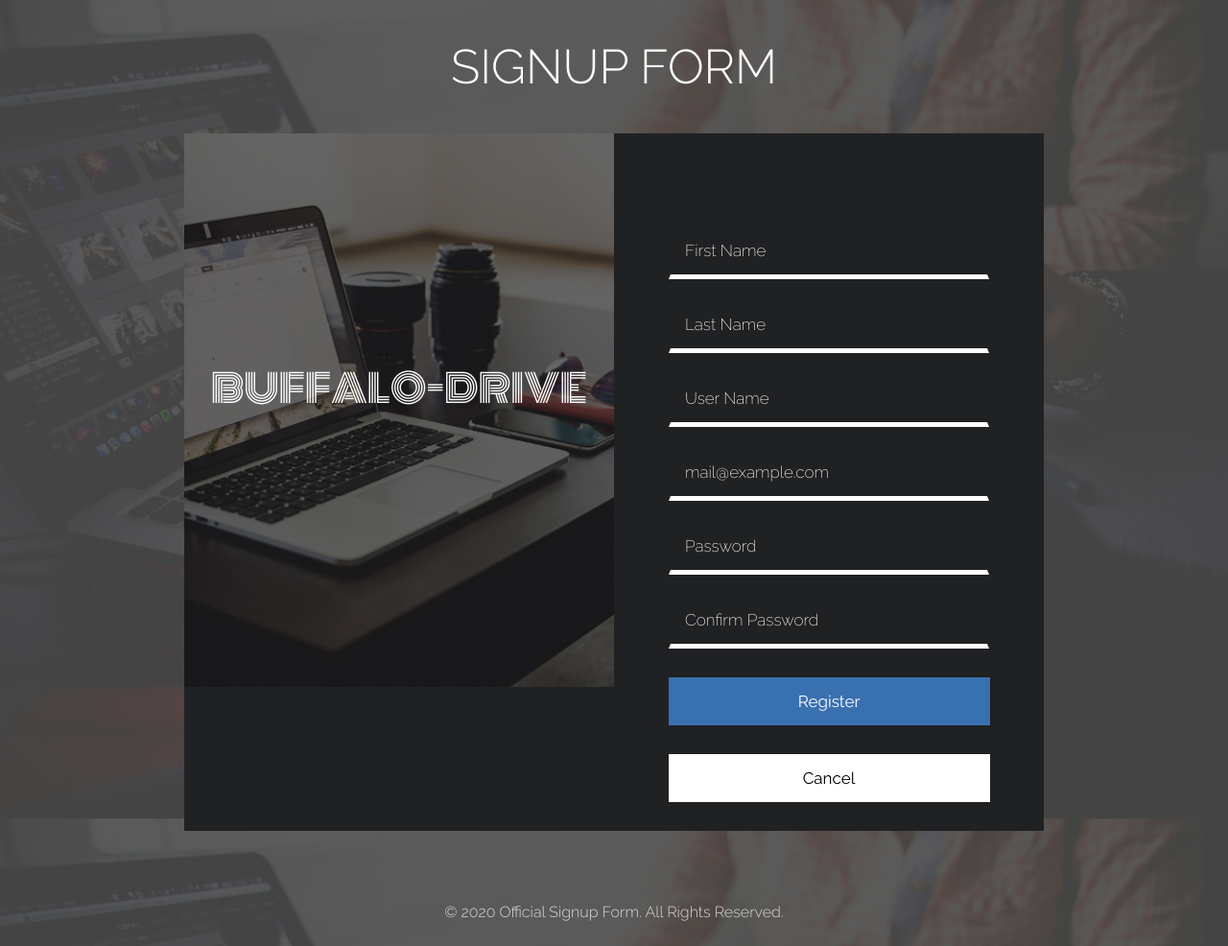
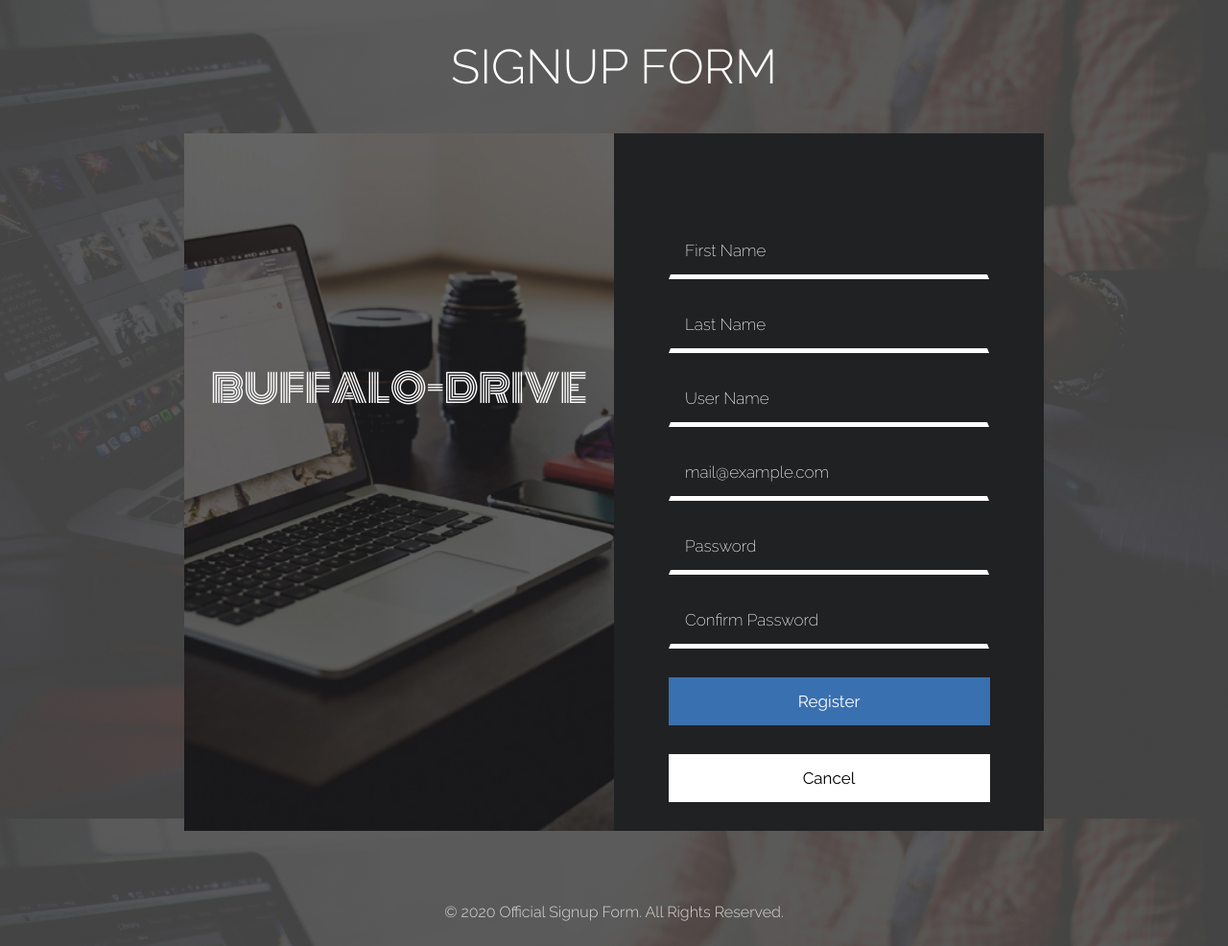
Before and after one commit to TanLucVo/Upload, a PHP site: page /BuffaloDrive/signup.php in a window 1280 px wide. Shown: the whole page at 96% size. Run offline with PHP 8.4, Linux system fonts and the light colour scheme; some libraries are stand-ins or nearby versions.

Commit message:
Update register.css

```diff
--- a/Content/Styles/register.css
+++ b/Content/Styles/register.css
@@ -130,7 +130,7 @@ h1.w3ls {
     -moz-background-size: cover;
     -o-background-size: cover;
     -ms-background-size: cover;
-    height: 577px;
+    height: 727px;
 }
 h2.agileits1 {
     font-size: 40px;
```
